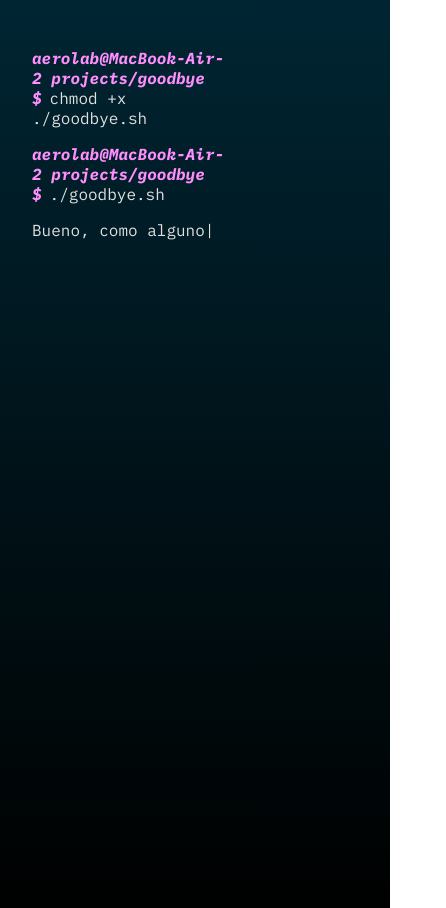
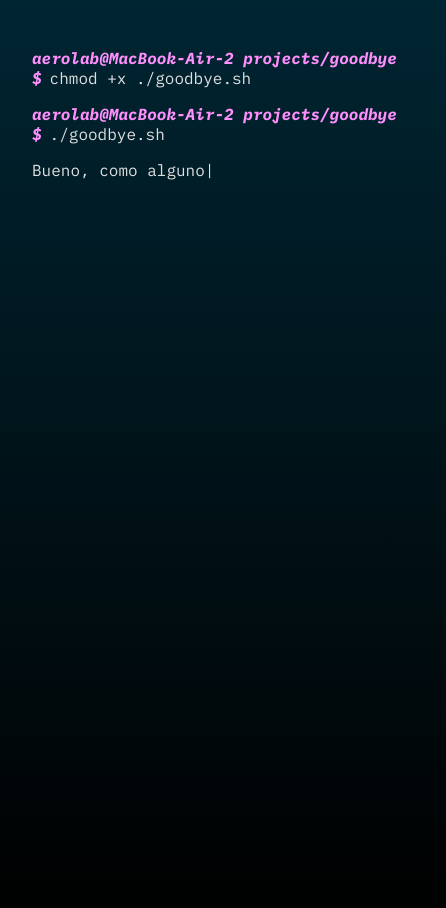
Before and after one commit to llapenna/aero-goodbye, a React (Vite) app: page / in a window 390 px wide. Shown: the whole page, 446 px wide, since content can reach past the window. Built offline with nearby package versions, Linux system fonts and the light colour scheme; the HTML template or start-up script is replaced by a standard one.

Commit message:
feat: add responsive styles

```diff
--- a/src/index.css
+++ b/src/index.css
@@ -11,6 +11,12 @@ body {
 
   min-height: 100vh;
   width: 50vw;
+}
+
+@media (max-width: 768px) {
+  body {
+    width: 100vw;
+  }
 }
 
 @font-face {
```
